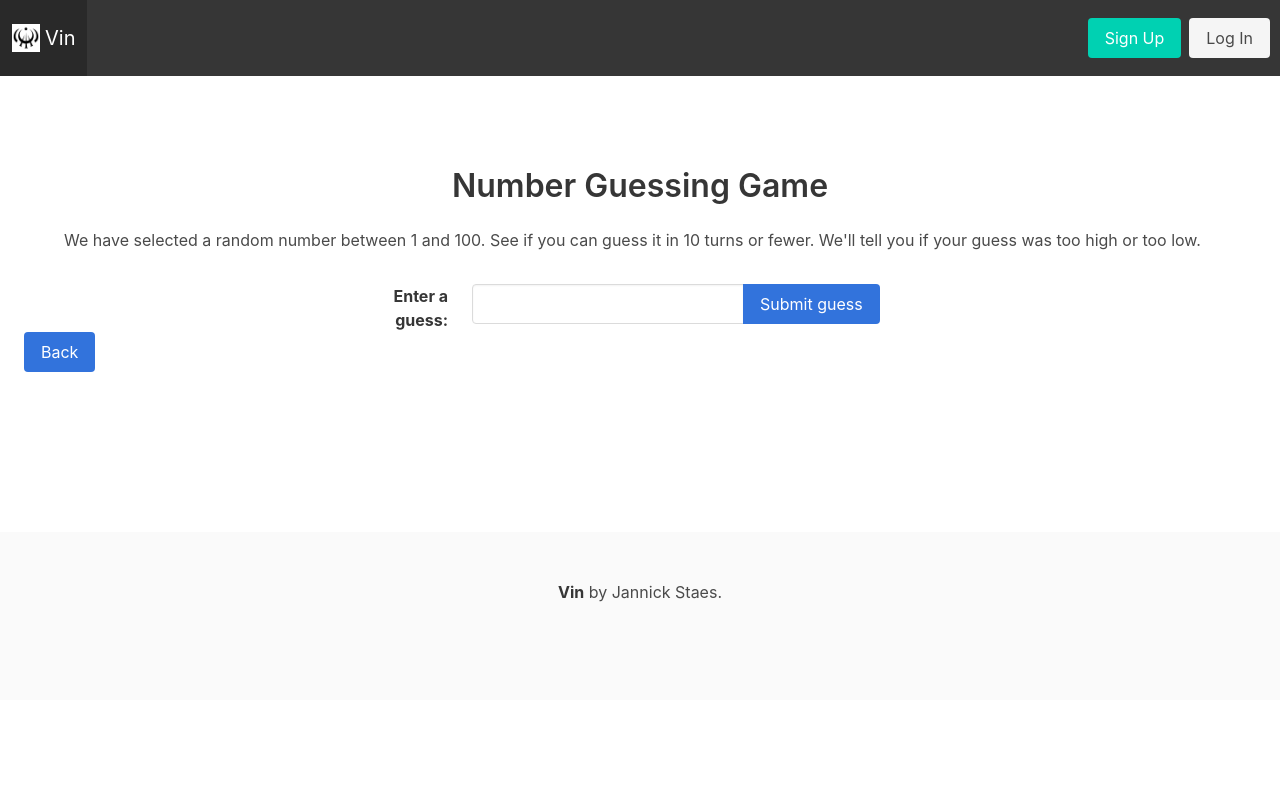
After one commit to JannickStaes/Pharos, a Django app: page /numberGame/ in a window 1280 px wide. The commit adds this page. Run offline with Django 3.2, Linux system fonts and the light colour scheme.

Commit message:
numbergame page

```diff
--- a/Transactions/static/Transactions/styles/basic.css
+++ b/Transactions/static/Transactions/styles/basic.css
@@ -1,10 +1,6 @@
 html {
     font-size: 16px;
     font-family: 'Segoe UI';
-}
-
-body {
-    text-align: center;
 }
 
 h1 {
@@ -20,11 +16,6 @@ h2 {
 #welcomeMessage {
     font-style: italic;
     margin-top: 5px;
-}
-
-form {
-    margin: 20px;
-    display: inline-block;
 }
 
 .navbar-item {
--- a/Transactions/templates/Transactions/base.html
+++ b/Transactions/templates/Transactions/base.html
@@ -9,8 +9,6 @@
     {% load static %}
     <link rel="stylesheet" href="{% static 'Transactions/styles/bulma.css' %}">
     <link rel="stylesheet" href="{% static 'Transactions/styles/basic.css' %}">
-
-    <script defer src="{% static 'Transactions/scripts/base.js' %}"></script>
 </head>
 <body>
     <nav class="navbar is-dark is-fixed-top" role="navigation" aria-label="main navigation">
@@ -42,8 +40,6 @@
 
     {% endblock content %}
 
-    <button>Click me</button>
-
     <footer class="footer">
         <div class="content has-text-centered">
             <strong>Vin</strong> by Jannick Staes.
--- a/Transactions/templates/Transactions/index.html
+++ b/Transactions/templates/Transactions/index.html
@@ -27,6 +27,9 @@
                 <form>
                     <input class="button is-success" value="Change user" id="changeUserButton">
                 </form>
+                <form action="{% url 'Transactions:numberGame' %}" method="get">
+                    <input class="button is-success" type="submit" value="Guess Number Game" />
+                </form>
             </div>
         </div>
     </section>
--- /dev/null
+++ b/Transactions/templates/Transactions/numberGame.html
@@ -0,0 +1,45 @@
+{% extends "Transactions/base.html" %}
+
+{% block content %}
+{% load static %}
+<script defer src="{% static 'Transactions/scripts/numberGame.js'%}"></script>
+<section class="section is-medium">
+    <div class="container">
+        <h1 class="title">
+            Number Guessing Game
+        </h1>
+
+        <p>We have selected a random number between 1 and 100. See if you can guess it in 10 turns or fewer. We'll tell you if your guess was too high or too low.</p>
+
+        <div class="columns is-centered" style="margin-top: 20px">
+            <div class="column is-half">
+                <div class="field is-horizontal">
+                    <div class="field-label">
+                        <label class="label" for="guessField">Enter a guess: </label>
+                    </div>
+                    <div class="field-body">
+                        <div class="field has-addons">
+                            <div class="control">
+                                <input class="input" type="text" id="guessField">
+                            </div>
+                            <div class="control">
+                                <input type="submit" value="Submit guess" class="button is-link">
+                            </div>
+                        </div>
+                    </div>
+                </div>
+            </div>
+        </div>
+    </div>
+
+    <div class="resultParas">
+      <p class="guesses"></p>
+      <p class="lastResult"></p>
+      <p class="lowOrHi"></p>
+    </div>
+
+    <form action="{% url 'Transactions:index' %}" method="GET">
+        <button class="button is-link" type = "submit">Back</button>
+    </form>
+</section>
+{% endblock content %}
--- a/Transactions/urls.py
+++ b/Transactions/urls.py
@@ -8,5 +8,6 @@ urlpatterns = [
     path('<int:transaction_id>/', views.detail, name = 'detail'),
     path('new/', views.add_manual, name = 'manual_add'),
     path('list/', views.list, name = 'list'),
-    path('upload/', views.read_from_csv, name = 'upload')
+    path('upload/', views.read_from_csv, name = 'upload'),
+    path('numberGame/', views.numberGame, name = 'numberGame')
 ]
--- a/Transactions/views.py
+++ b/Transactions/views.py
@@ -8,6 +8,9 @@ from .models import Transaction
 
 def index(request):
     return render(request, 'Transactions/index.html')
+
+def numberGame(request):
+    return render(request, 'Transactions/numberGame.html')
 
 def detail(request, transaction_id):
     transaction = get_object_or_404(Transaction, pk = transaction_id)
```
Also changed, not shown: static/Transactions/scripts/detail.js (added, +11 -0 lines), static/Transactions/scripts/index.js (added, +36 -0 lines), static/Transactions/styles/basic.css (+20 -0 lines), Transactions/static/Transactions/scripts/numberGame.js (added), static/Transactions/scripts/base.js (renamed from Transactions/static/Transactions/scripts/base.js).
